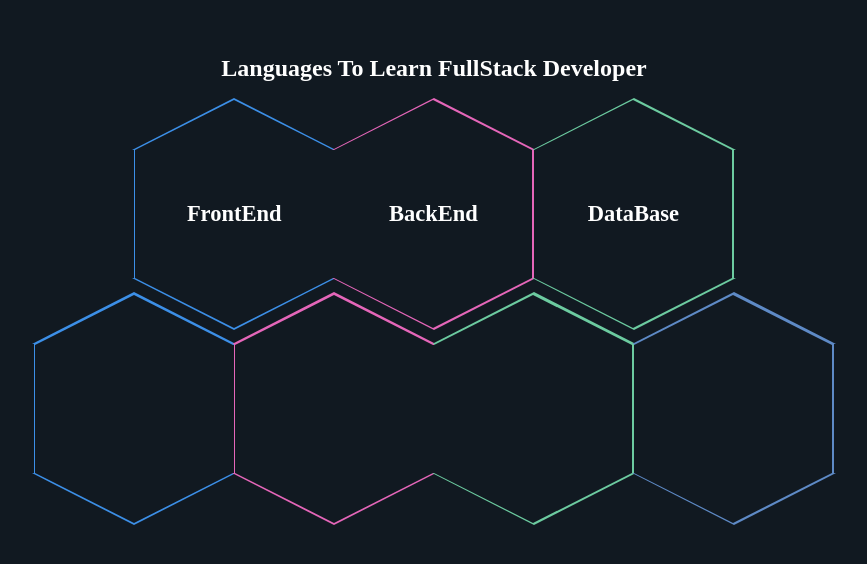
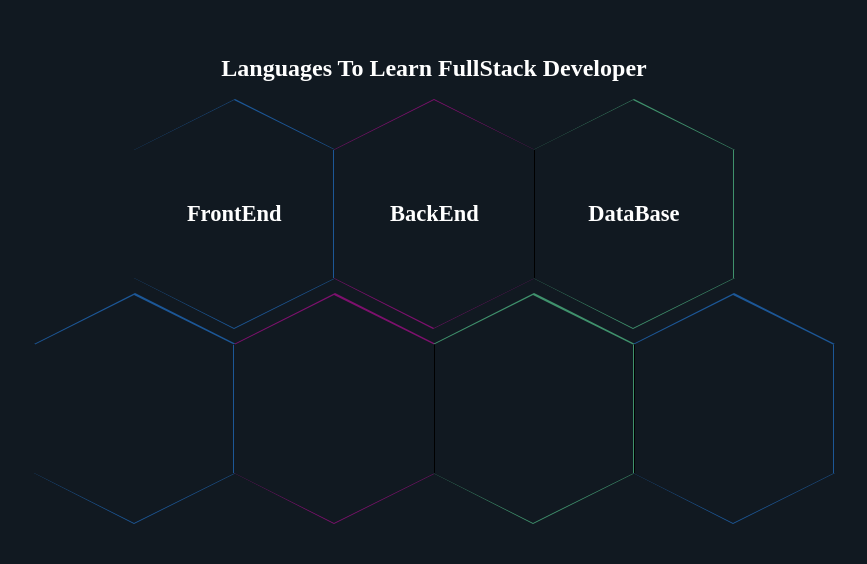
Before and after one commit to Pareshkr/hexagon_colored, a plain HTML site: page index.html in a window 1280 px wide. Shown: the part 130-694 px from the top of the page, without its empty margins (206-1073 px from the left). Drawn offline with Linux system fonts and the light colour scheme.

Commit message:
updated code

```diff
--- a/index.html
+++ b/index.html
@@ -65,7 +65,7 @@
         display: flex;
         justify-content: center;
         align-items: center;
-        opacity: 0;
+        opacity: 1;
 
 
       }
@@ -74,8 +74,8 @@
         content: "";
         position: absolute;
         width: 0;
-        border-left:   102px solid transparent;
-        border-right: 102px solid transparent;
+        border-left:   101px solid transparent;
+        border-right: 101px solid transparent;
         bottom: 100%;
         border-bottom: 50px solid var(--secondary-dark-gray);
       }
@@ -84,63 +84,81 @@
         content: "";
         position: absolute;
         width: 0;
-        border-left: 102px solid transparent;
+        border-left: 100px solid transparent;
         border-right: 102px solid transparent;
         top: 100%;
         border-top: 50px solid var(--secondary-dark-gray);
       }
 
       .hexagon.hexagon-blue:before {
-        border-bottom: 52px solid var(--secondary-blue);
+        border-bottom: 51px solid var(--secondary-blue);
       }
 
       .hexagon.hexagon-blue:after {
-        border-top: 52px solid var(--secondary-blue);
+        border-top: 51px solid var(--secondary-blue);
       }
+
       .hexagon:nth-child(1) {
-            background-color: #3c8fe7;
+            background-color:  #1c5797;
+            border-left: solid 1px #111921;
+
         }
         .hexagon:nth-child(1)::before
         {
-          border-bottom-color: #3c8fe7;
+          border-bottom-color: #1c5797;
         }
         .hexagon:nth-child(1)::after{
-          border-top-color: #3c8fe7;
+          border-top-color:  #1c5797;
         }
 
         .hexagon:nth-child(2) {
-            background-color:#e566b9;
+            background-color:#7d106d;
+            border-left: solid 1px #111921;
         }
         .hexagon:nth-child(2)::before
         {
-          border-bottom-color:#e566b9;
+          border-bottom-color:#7d106d;
         }
         .hexagon:nth-child(2)::after{
-          border-top-color:#e566b9;
+          border-top-color:#7d106d;
         }
 
 
         .hexagon:nth-child(3) {
-            background-color:#6ccba0;
+            background-color:#3f916c;
+            border-left: solid 1px black;
         }
         .hexagon:nth-child(3)::before
         {
-          border-bottom-color:#6ccba0;
+          border-bottom-color:#3f916c;
         }
         .hexagon:nth-child(3)::after{
-          border-top-color:#6ccba0;
+          border-top-color:#3f916c;
         }
         .hexagon:nth-child(4) {
-            background-color:#5e8ac6;
+            background-color:#1c5797;
+            border-left: solid 1px black;
         }
         .hexagon:nth-child(4)::before
         {
-          border-bottom-color:#5e8ac6;
+          border-bottom-color:#1c5797;
         }
         .hexagon:nth-child(4)::after{
-          border-top-color:#5e8ac6;
+          border-top-color:#1c5797;
         }
 
+
+        /* .hexagon:nth-child(5) {
+            background-color: #33FF57;
+          }
+
+        .hexagon:nth-child(6) {
+            background-color: #5733FF;
+          }
+
+        .hexagon:nth-child(7) {
+            background-color: #FF5733;
+          } */
 
       /*1st Inner Hexagon */
       .hexagon-1-inner {
@@ -151,6 +169,7 @@
         margin: 39.26px 0;
         display: flex;
         justify-content: center;
+        border-right: 0.91px solid #1c5797;
 
       }
 
@@ -158,8 +177,8 @@
         content: "";
         position: absolute;
         width: 0;
-        border-left: 99px solid transparent;
-        border-right: 99px solid transparent;
+        border-left: 100px solid transparent;
+        border-right:101px solid transparent;
         z-index: 1;
         bottom: 100%;
         border-bottom: 50px solid;
@@ -172,8 +191,8 @@
         content: "";
         position: absolute;
         width: 0;
-        border-left: 99px solid transparent;
-        border-right: 99px solid transparent;
+        border-left: 100px solid transparent;
+        border-right: 101px solid transparent;
         z-index: 1;
         top: 100%;
         border-top: 50px solid;
@@ -185,21 +204,23 @@
       /*2nd Inner Hexagon */
       .hexagon-2-inner {
         position: relative;
-        width: 199px;
+        width:    199px;
         height: 128.52px;
         background-color: var(--inner_2_col, #111921);
         margin: 39.26px 0;
         display: flex;
         justify-content: center;
-        border-right: 1px solid #e566b9;
+        /* border-right: solid 1px #a02c77; */
+
+
       }
 
       .hexagon-2-inner::before {
         content: "";
         position: absolute;
         width: 0;
-        border-left: 99px solid transparent;
-        border-right: 99px solid transparent;
+        border-left: 100px solid transparent;
+        border-right: 101px solid transparent;
         z-index: 1;
         bottom: 100%;
         border-bottom: 50px solid;
@@ -212,8 +233,8 @@
         content: "";
         position: absolute;
         width: 0;
-        border-left: 99px solid transparent;
-        border-right: 99px solid transparent;
+        border-left: 100px solid transparent;
+        border-right: 101px solid transparent;
         z-index: 1;
         top: 100%;
         border-top: 50px solid;
@@ -231,15 +252,17 @@
         margin: 39.26px 0;
         display: flex;
         justify-content: center;
-        border-right: 0.91px solid #6ccba0;
+        border-right: 0.91px solid #3f916c;
+
+
       }
 
       .hexagon-3-inner::before {
         content: "";
         position: absolute;
         width: 0;
-        border-left: 99px solid transparent;
-        border-right: 99px solid transparent;
+        border-left: 100px solid transparent;
+        border-right: 101px solid transparent;
         z-index: 1;
         bottom: 100%;
         border-bottom: 50px solid;
@@ -251,8 +274,8 @@
         content: "";
         position: absolute;
         width: 0;
-        border-left: 99px solid transparent;
-        border-right: 99px solid transparent;
+        border-left: 100px solid transparent;
+        border-right: 101px solid transparent;
         z-index: 1;
         top: 100%;
         border-top: 50px solid;
@@ -269,14 +292,15 @@
         margin: 39.26px 0;
         display: flex;
         justify-content: center;
+        border-right: 0.91px solid #1c5797;
       }
 
       .hexagon-4-inner::before {
         content: "";
         position: absolute;
         width: 0;
-        border-left: 99px solid transparent;
-        border-right: 99px solid transparent;
+        border-left: 100px solid transparent;
+        border-right: 101px solid transparent;
         z-index: 1;
         bottom: 100%;
         border-bottom: 50px solid;
@@ -288,8 +312,8 @@
         content: "";
         position: absolute;
         width: 0;
-        border-left: 99px solid transparent;
-        border-right: 99px solid transparent;
+        border-left: 100px solid transparent;
+        border-right: 101px solid transparent;
         z-index: 1;
         top: 100%;
         border-top: 50px solid;
@@ -312,12 +336,13 @@
         content: "";
         position: absolute;
         width: 0;
-        border-left: 99px solid transparent;
-        border-right: 99px solid transparent;
+        border-left: 100px solid transparent;
+        border-right: 101px solid transparent;
         z-index: 1;
         bottom: 100%;
         border-bottom: 50px solid;
         border-bottom-color: var(--inner_5_col_bef, #111921);
+
         /* border-bottom: 39.26px solid var(--secondary-light-gray); */
       }
 
@@ -325,8 +350,8 @@
         content: "";
         position: absolute;
         width: 0;
-        border-left: 99px solid transparent;
-        border-right: 99px solid transparent;
+        border-left: 100px solid transparent;
+        border-right: 101px solid transparent;
         z-index: 1;
         top: 100%;
         border-top: 50px solid;
@@ -343,15 +368,15 @@
         margin: 39.26px 0;
         display: flex;
         justify-content: center;
-        border-right: 0.91px solid #6ccba0;
+        border-right: 0.91px solid #3f916c;
       }
 
       .hexagon-6-inner::before {
         content: "";
         position: absolute;
         width: 0;
-        border-left: 99px solid transparent;
-        border-right: 99px solid transparent;
+        border-left: 100px solid transparent;
+        border-right: 101px solid transparent;
         z-index: 1;
         bottom: 100%;
         border-bottom: 50px solid;
@@ -363,8 +388,8 @@
         content: "";
         position: absolute;
         width: 0;
-        border-left: 99px solid transparent;
-        border-right: 99px solid transparent;
+        border-left: 100px solid transparent;
+        border-right: 101px solid transparent;
         z-index: 1;
         top: 100%;
         border-top: 50px solid;
@@ -381,15 +406,17 @@
         margin: 39.26px 0;
         display: flex;
         justify-content: center;
-        border-right: 0.91px solid #5e8ac6;
+        border-right: 0.91px solid #1c5797;
+
+
       }
 
       .hexagon-7-inner::before {
         content: "";
         position: absolute;
         width: 0;
-        border-left: 99px solid transparent;
-        border-right: 99px solid transparent;
+        border-left: 100px solid transparent;
+        border-right: 101px solid transparent;
         z-index: 1;
         bottom: 100%;
         border-bottom: 50px solid;
@@ -401,8 +428,8 @@
         content: "";
         position: absolute;
         width: 0;
-        border-left: 99px solid transparent;
-        border-right: 99px solid transparent;
+        border-left: 100px solid transparent;
+        border-right: 101px solid transparent;
         z-index: 1;
         top: 100%;
         border-top: 50px solid;
@@ -453,24 +480,8 @@
         }
       } */
 
-       @keyframes hello {
-         from{
-             transform: translateY(600px);
 
-         }
-         to{
-          transform: translateY(0);
 
-         }
-       }
-      .hexagon-grid-container{
-        animation-name: hello;
-        animation-duration: 1s;
-        animation-timing-function: ease-out;
-        animation-delay: 0s;
-        animation-iteration-count: 1;
-
-      }
 
       .focus {
 
@@ -552,16 +563,7 @@
     </ul>
 
     <script>
-      document.addEventListener("DOMContentLoaded", function() {
-    setTimeout(function() {
-        const hexagons = document.querySelectorAll(".hexagon");
-        hexagons.forEach(function(hexagon, index) {
-            setTimeout(function() {
-                hexagon.style.opacity = "1";
-            }, index * 600); // Adjust the delay as needed
-        });
-    },1000); // 2-second delay
-});
+
 function showContent(index)
     {
 
```
